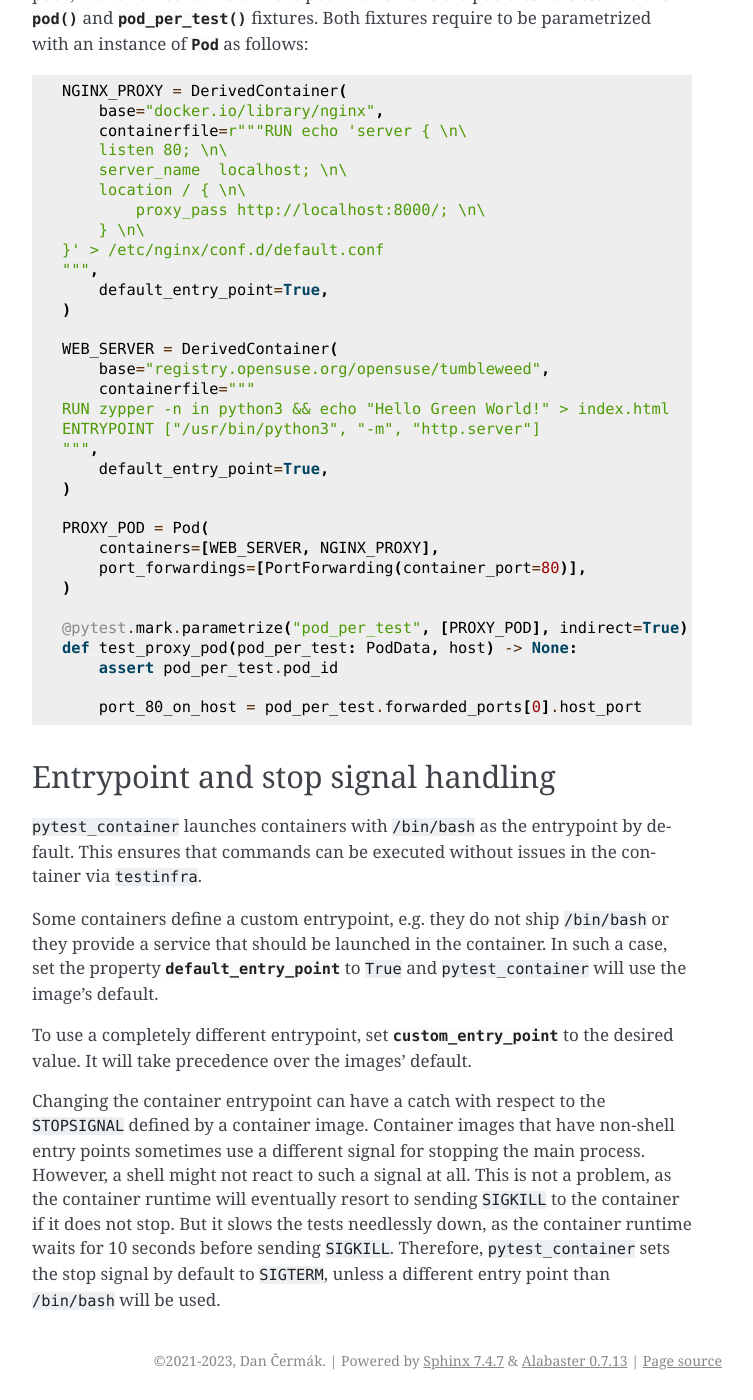
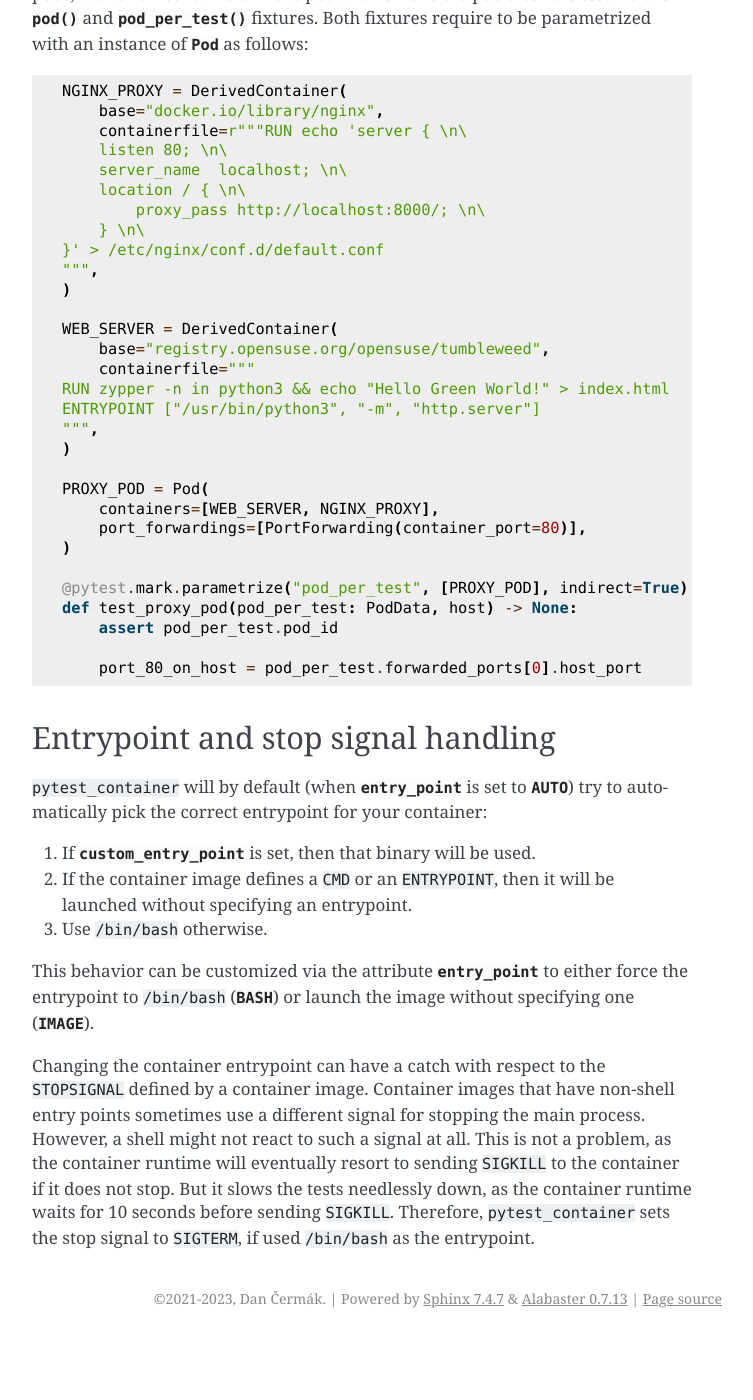
Before and after one commit to dcermak/pytest_container, a Sphinx documentation site: the page built from source/usage.rst, in a window 1280 px wide and 1400 px high, scrolled down 6565 px. Shown: the whole window, without its empty margins (388-1141 px from the left). Built offline with Sphinx 7.4.7, drawn with Linux system fonts in a browser that asks for light colours; after the commit the page ends 7903 px from its top, so only the background shows below that.

Commit message:
Be smarter about picking the entrypoint
This fixes https://github.com/dcermak/pytest_container/issues/130

```diff
--- a/source/usage.rst
+++ b/source/usage.rst
@@ -364,7 +364,6 @@ follows:
        } \n\
    }' > /etc/nginx/conf.d/default.conf
    """,
-       default_entry_point=True,
    )
 
    WEB_SERVER = DerivedContainer(
@@ -373,7 +372,6 @@ follows:
    RUN zypper -n in python3 && echo "Hello Green World!" > index.html
    ENTRYPOINT ["/usr/bin/python3", "-m", "http.server"]
    """,
-       default_entry_point=True,
    )
 
    PROXY_POD = Pod(
@@ -399,19 +397,27 @@ follows:
 Entrypoint and stop signal handling
 -----------------------------------
 
-``pytest_container`` launches containers with :file:`/bin/bash` as the
-entrypoint by default. This ensures that commands can be executed without issues
-in the container via ``testinfra``.
+``pytest_container`` will by default (when
+:py:attr:`~pytest_container.container.ContainerBase.entry_point` is set to
+:py:attr:`~pytest_container.container.EntrypointSelection.AUTO`) try to
+automatically pick the correct entrypoint for your container:
 
-Some containers define a custom entrypoint, e.g. they do not ship
-:file:`/bin/bash` or they provide a service that should be launched in the
-container. In such a case, set the property
-:py:attr:`~pytest_container.container.ContainerBase.default_entry_point` to
-``True`` and ``pytest_container`` will use the image's default.
+1. If :py:attr:`~pytest_container.container.ContainerBase.custom_entry_point` is
+   set, then that binary will be used.
 
-To use a completely different entrypoint, set
-:py:attr:`~pytest_container.container.ContainerBase.custom_entry_point` to the
-desired value. It will take precedence over the images' default.
+2. If the container image defines a ``CMD`` or an ``ENTRYPOINT``, then it will
+   be launched without specifying an entrypoint.
+
+3. Use :file:`/bin/bash` otherwise.
+
+
+This behavior can be customized via the attribute
+:py:attr:`~pytest_container.container.ContainerBase.entry_point` to either force
+the entrypoint to :file:`/bin/bash`
+(:py:attr:`~pytest_container.container.EntrypointSelection.BASH`) or launch the
+image without specifying one
+(:py:attr:`~pytest_container.container.EntrypointSelection.IMAGE`).
+
 
 Changing the container entrypoint can have a catch with respect to the
 ``STOPSIGNAL`` defined by a container image. Container images that have
@@ -420,5 +426,5 @@ process. However, a shell might not react to such a signal at all. This is not a
 problem, as the container runtime will eventually resort to sending ``SIGKILL``
 to the container if it does not stop. But it slows the tests needlessly down, as
 the container runtime waits for 10 seconds before sending
-``SIGKILL``. Therefore, ``pytest_container`` sets the stop signal by default to
-``SIGTERM``, unless a different entry point than :file:`/bin/bash` will be used.
+``SIGKILL``. Therefore, ``pytest_container`` sets the stop signal to
+``SIGTERM``, if used :file:`/bin/bash` as the entrypoint.
```
Also changed, not shown: CHANGELOG.rst (+8 -0 lines), 10 other files.
